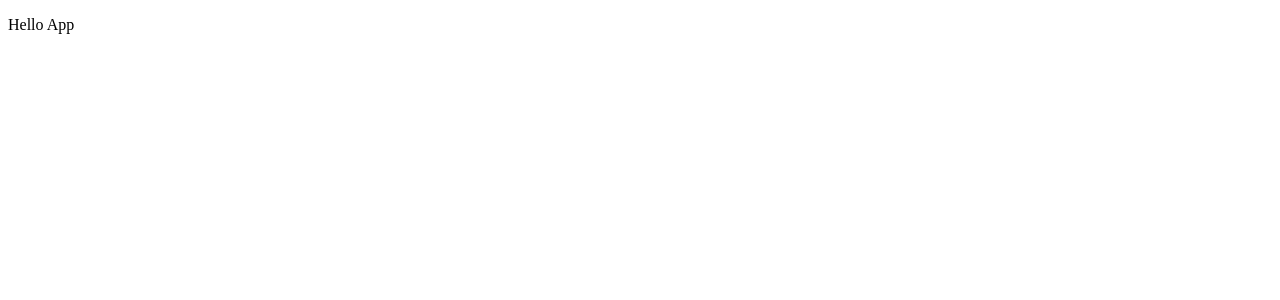
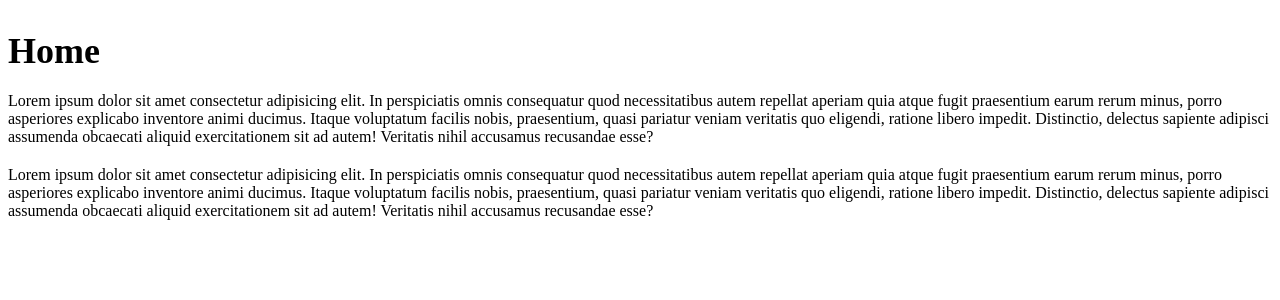
Before and after one commit to truongprohk2502/clothes-app, a Nuxt app: page / in a window 1280 px wide. Shown: the top 300 px of the page. Built offline with nearby package versions, Linux system fonts and the light colour scheme.

Commit message:
Add some pages

```diff
--- /dev/null
+++ b/pages/about.vue
@@ -0,0 +1,23 @@
+<template>
+  <div>
+    <h2>About</h2>
+    <p>
+      Lorem ipsum dolor sit amet consectetur adipisicing elit. Eveniet aperiam
+      minima unde nemo harum quam maxime optio quos corrupti. Eum sapiente
+      facere nemo, laborum ullam non cum fuga quas eveniet harum molestiae minus
+      atque vel ratione illo quia, iure commodi dicta porro excepturi quam.
+      Facere, commodi corrupti ipsam neque totam reprehenderit laboriosam
+      laborum veniam est quo, repellat saepe impedit labore?
+    </p>
+  </div>
+</template>
+
+<style scoped>
+h2 {
+  margin-bottom: 20px;
+  font-size: 36px;
+}
+p {
+  margin: 20px 0;
+}
+</style>
--- /dev/null
+++ b/pages/index.vue
@@ -0,0 +1,33 @@
+<template>
+  <div>
+    <h2>Home</h2>
+    <p>
+      Lorem ipsum dolor sit amet consectetur adipisicing elit. In perspiciatis
+      omnis consequatur quod necessitatibus autem repellat aperiam quia atque
+      fugit praesentium earum rerum minus, porro asperiores explicabo inventore
+      animi ducimus. Itaque voluptatum facilis nobis, praesentium, quasi
+      pariatur veniam veritatis quo eligendi, ratione libero impedit.
+      Distinctio, delectus sapiente adipisci assumenda obcaecati aliquid
+      exercitationem sit ad autem! Veritatis nihil accusamus recusandae esse?
+    </p>
+    <p>
+      Lorem ipsum dolor sit amet consectetur adipisicing elit. In perspiciatis
+      omnis consequatur quod necessitatibus autem repellat aperiam quia atque
+      fugit praesentium earum rerum minus, porro asperiores explicabo inventore
+      animi ducimus. Itaque voluptatum facilis nobis, praesentium, quasi
+      pariatur veniam veritatis quo eligendi, ratione libero impedit.
+      Distinctio, delectus sapiente adipisci assumenda obcaecati aliquid
+      exercitationem sit ad autem! Veritatis nihil accusamus recusandae esse?
+    </p>
+  </div>
+</template>
+
+<style scoped>
+h2 {
+  margin-bottom: 20px;
+  font-size: 36px;
+}
+p {
+  margin: 20px 0;
+}
+</style>
--- a/app.vue
+++ b/pages/products/index.vue
@@ -1,5 +1,5 @@
 <template>
   <div>
-    <p>Hello App</p>
+    <p>Products</p>
   </div>
 </template>
```
